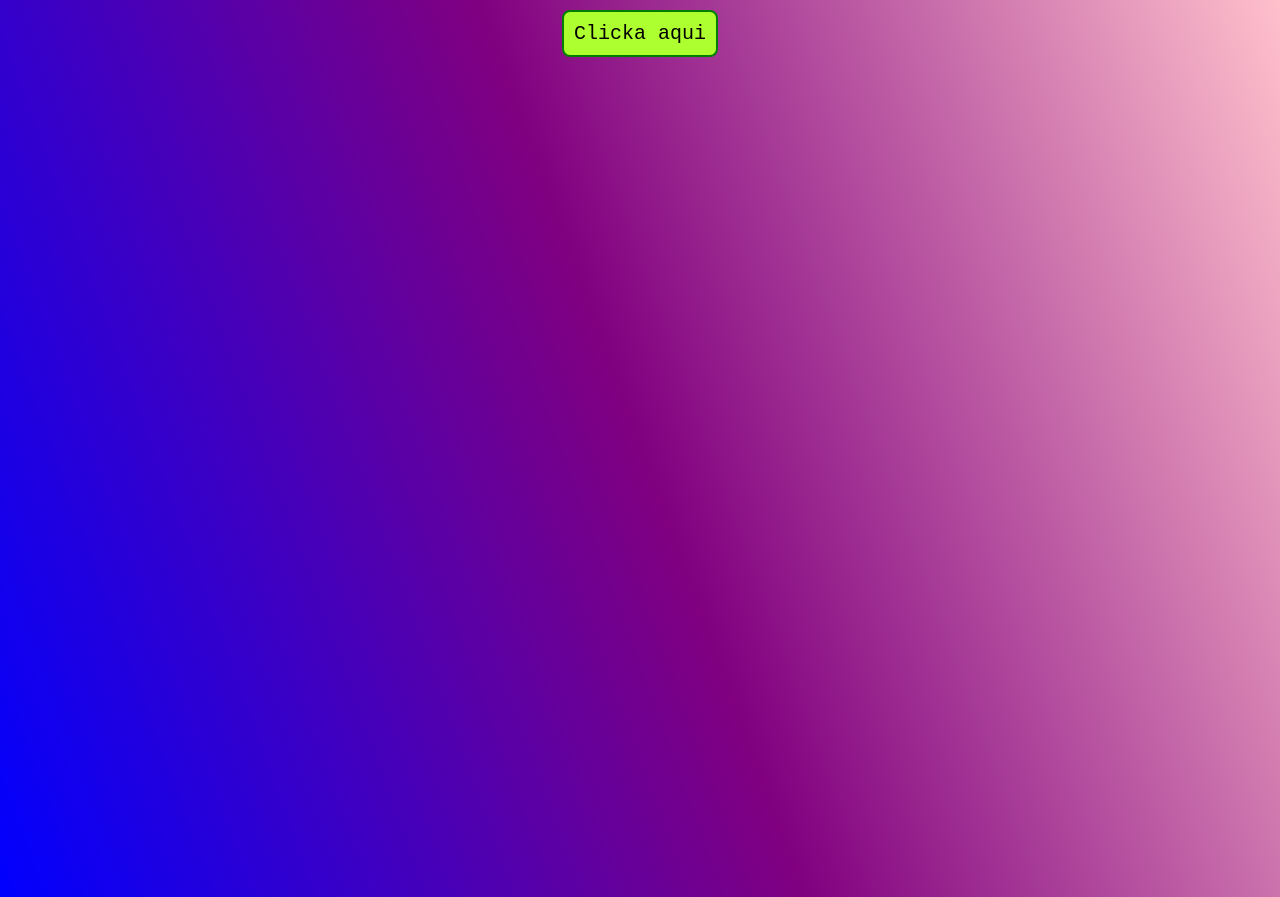
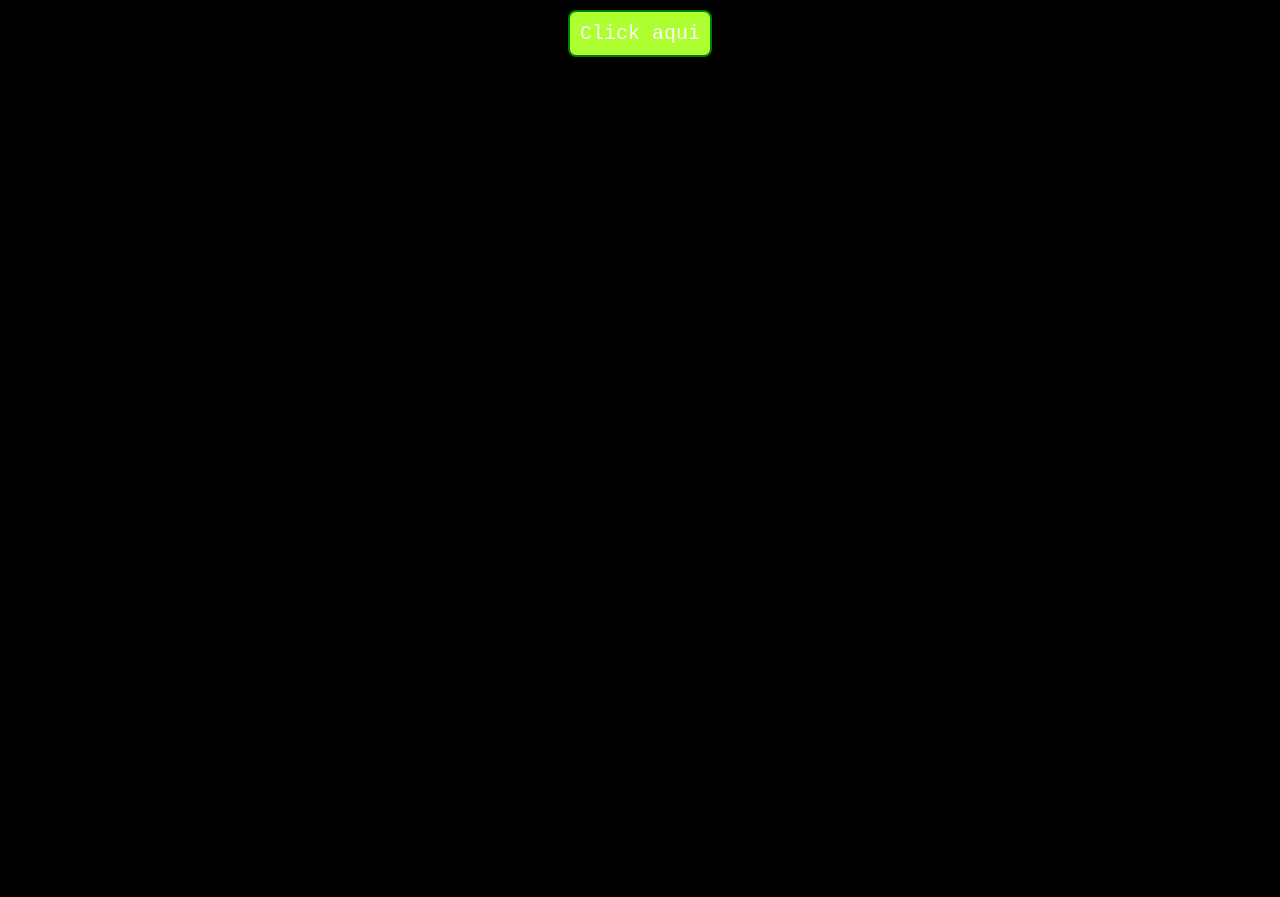
Before and after one commit to wuil2004/Flores_Amarillas, a plain HTML site: page Flores/index.html in a window 1280 px wide. Drawn offline with Linux system fonts and the light colour scheme; a web font is replaced by a local one.

Commit message:
cambio_03

```diff
--- a/Flores/Css/style.css
+++ b/Flores/Css/style.css
@@ -1,7 +1,7 @@
 body {
     margin: 0;
     font-family: 'Inclusive Sans', sans-serif;
-    background: linear-gradient(70deg, blue, purple, pink);
+    background: black;
 }
 
 h1 {
@@ -51,7 +51,7 @@ canvas {
     padding: 10px;
     border-radius: 8px;
     background-color: greenyellow;
-    color: black;
+    color: rgb(253, 249, 249);
     border: 2px solid green;
     cursor: pointer;
 }
--- a/Flores/index.html
+++ b/Flores/index.html
@@ -13,7 +13,7 @@
 <body>
 
     <div class="Contenedor-Binicio">
-        <button class="Button" id="BVer"> Clicka aqui </button>
+        <button class="Button" id="BVer"> Click aqui </button>
     </div>
 
     <div class="Con-Emergente">
```
